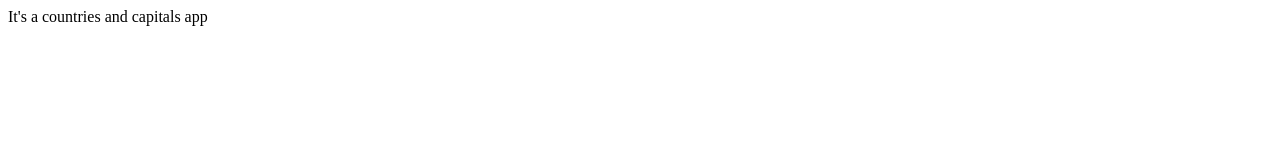
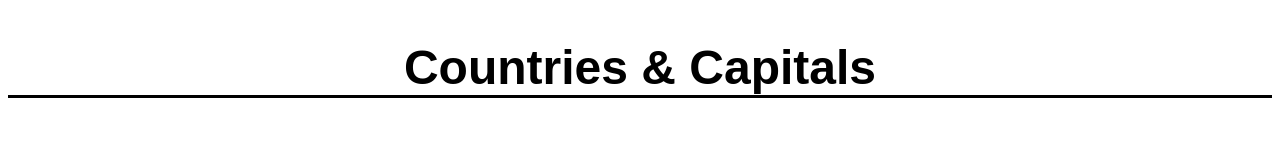
Before and after one commit to evan-007/countries-and-capitals, a website: page app/index.html in a window 1280 px wide. Drawn offline with Linux system fonts and the light colour scheme.

Commit message:
Add css file

```diff
--- a/app/index.html
+++ b/app/index.html
@@ -3,9 +3,12 @@
 <head>
 	<meta charset="UTF-8">
 	<title>Countries & Capitals</title>
+  <link rel='stylesheet' type='text/css' href='main.css' />
 </head>
 <body>
-	It's a countries and capitals app
+  <div class='container'>
+    <h2>Countries & Capitals</h2>
+  </div>
 	<script src='../bower_components/angular/angular.js'></script>
 	<script src='../bower_components/angular-animate/angular-animate.js'></script>
 	<script src='../bower_components/angular-route/angular-route.js'></script>
--- /dev/null
+++ b/app/main.css
@@ -0,0 +1,9 @@
+body {
+  font-family: arial;
+}
+
+h2 {
+  font-size: 3em;
+  text-align: center;
+  border-bottom: 3px solid black;
+}
```
